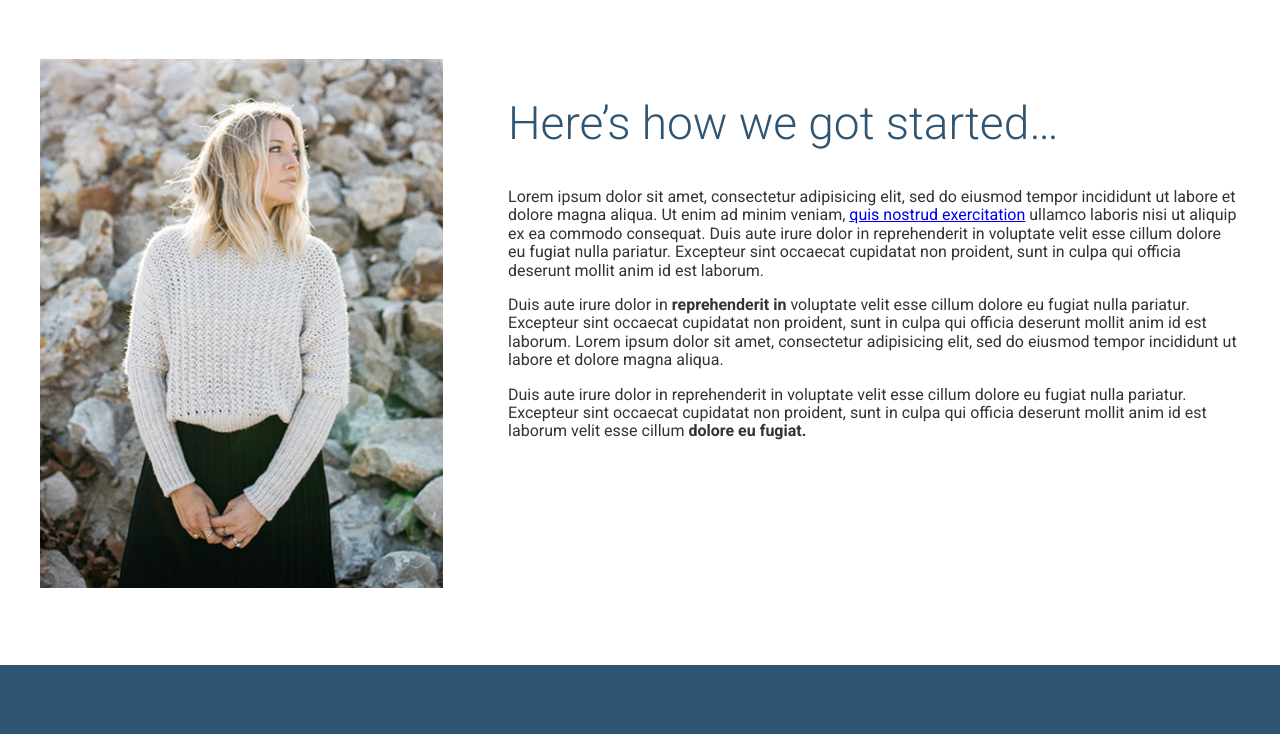
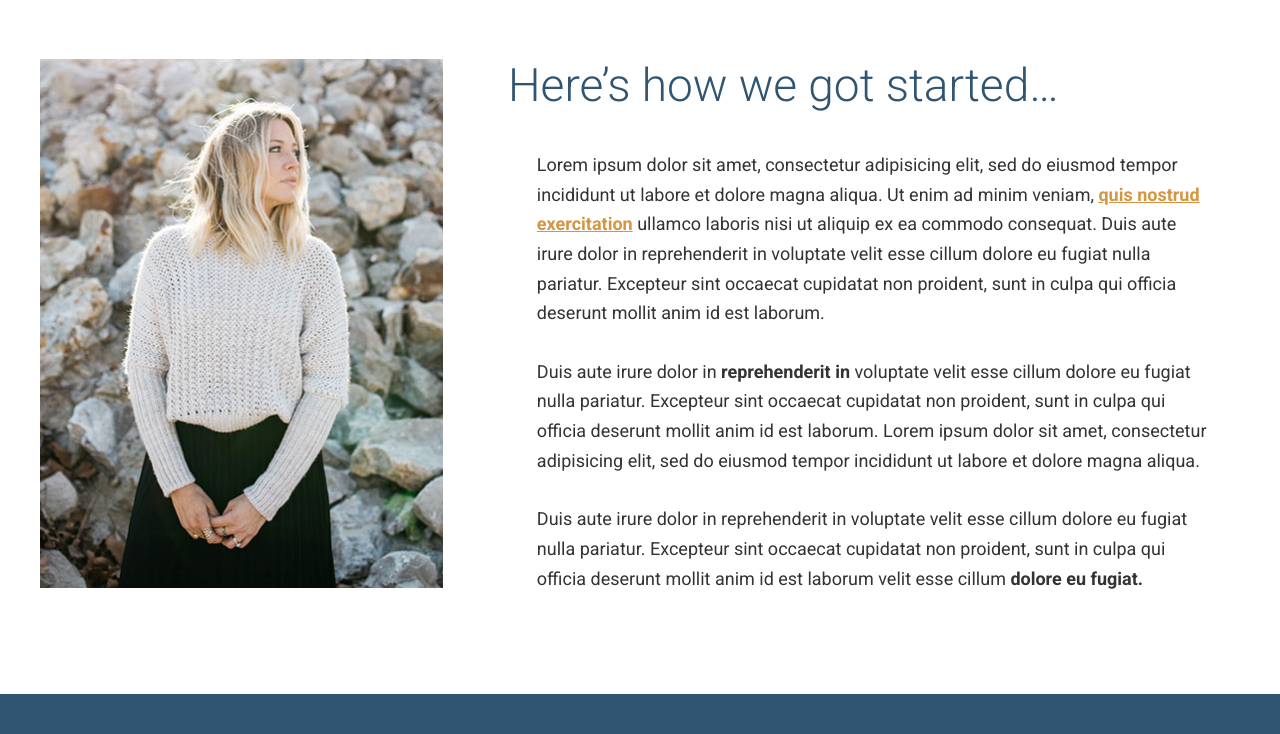
Before and after one commit to davidva123/GitTest, a website: page app/index.html in a window 1280 px wide. Shown: the part 1544-2278 px from the top of the page. Drawn offline with Linux system fonts and the light colour scheme.

Commit message:
in the middle of attention to detail part 2

```diff
--- a/app/assets/styles/base/_global.css
+++ b/app/assets/styles/base/_global.css
@@ -11,3 +11,7 @@
 *{
   box-sizing:border-box;
 }
+
+a{
+  color:$mainOrange;
+}
--- /dev/null
+++ b/app/assets/styles/modules/_generic-content-container.css
@@ -0,0 +1,13 @@
+.generic-content-container{
+    p{
+      line-height:1.65;
+      font-size:1.125rem;
+      margin:1.8rem;
+
+
+    }
+
+    p a{
+        font-weight:700;
+    }
+}
--- a/app/assets/styles/modules/_headline.css
+++ b/app/assets/styles/modules/_headline.css
@@ -42,4 +42,8 @@
 &--b-margin-small{
     margin-bottom:1.6em;
 }
+
+&--no-t-margin{
+    margin-top:0px;
 }
+}
--- a/app/assets/styles/styles.css
+++ b/app/assets/styles/styles.css
@@ -1,6 +1,6 @@
 @import "normalize.css";
+@import "base/_variables";
 @import "base/_global";
-@import "base/_variables";
 @import "base/_mixins";
 @import "modules/_large-hero";
 @import "modules/_btn";
@@ -8,3 +8,4 @@
 @import "modules/_page-section";
 @import "modules/_headline";
 @import "modules/_row";
+@import "modules/_generic-content-container";
--- a/app/index.html
+++ b/app/index.html
@@ -53,10 +53,10 @@
       <h2 class="headline headline--centered headline--light headline--b-margin-small">The first trip we planned <strong>was our own</strong>.</h2>
       <h3 class="headline headline--centered headline--orange headline--small headline--narrow headline--light headline--b-margin-large">Ever since, we&rsquo;ve been working to make travel <strong>better for everyone</strong>.</h3>
       <div class="wrapper wrapper--medium wrapper--b-margin">
-        <img sizes="(min-width:970px) 976px,100vw" srcset="assets/images/first-trip-low-res-i.jpg 565w , assets/images/first-trip-i.jpg 976w, assets/images/first-trip-hi-dpi-i.jpg 1952w  " alt="Couple walking down a street.">
+        <img sizes="(min-width:970px) 976px,100vw" srcset="assets/images/first-trip-i.jpg 565w , assets/images/first-trip-i.jpg 976w, assets/images/first-trip-hi-dpi-i.jpg 1952w  " alt="Couple walking down a street.">
       </div>
       <div class="row row--gutters">
-        <div class="row__medium-4 row__medium-4--larger">
+        <div class="row__medium-4 row__medium-4--larger row__b-margin-until-medium">
 
           <picture>
             <source sizes="404px" srcset="assets/images/our-start.jpg 404w, assets/images/our-start-hi-dpi.jpg 808w" media="(min-width: 1020px)">
@@ -66,7 +66,8 @@
         </div>
 
         <div class="row__medium-8 row__medium-8--smaller">
-          <h2 class="headline">Here&rsquo;s how we got started&hellip;</h2>
+         <div class="generic-content-container">
+            <h2 class="headline headline--no-t-margin">Here&rsquo;s how we got started&hellip;</h2>
           <p>Lorem ipsum dolor sit amet, consectetur adipisicing elit, sed do eiusmod tempor incididunt ut labore et dolore
             magna aliqua. Ut enim ad minim veniam, <a href="#">quis nostrud exercitation</a> ullamco laboris nisi ut aliquip
             ex ea commodo consequat. Duis aute irure dolor in reprehenderit in voluptate velit esse cillum dolore eu fugiat
@@ -80,6 +81,7 @@
             sint occaecat cupidatat non proident, sunt in culpa qui officia deserunt mollit anim id est laborum velit esse
             cillum
             <strong>dolore eu fugiat.</strong></p>
+         </div>
         </div>
       </div>
     </div>
--- a/app/temp/styles/styles.css
+++ b/app/temp/styles/styles.css
@@ -435,6 +435,10 @@
   box-sizing:border-box;
 }
 
+a{
+  color:#d59541;
+}
+
 .large-hero {
   border-bottom: 10px solid #2f5572;
   position: relative;
@@ -624,6 +628,10 @@
   margin-bottom:1.6em;
 }
 
+.headline--no-t-margin{
+  margin-top:0px;
+}
+
 .row::after {
   content: "";
   clear: both;
@@ -658,3 +666,13 @@
     width: 63%;
   }
 }
+
+.generic-content-container p{
+  line-height:1.65;
+  font-size:1.125rem;
+  margin:1.8rem;
+}
+
+.generic-content-container p a{
+  font-weight:700;
+}
```
